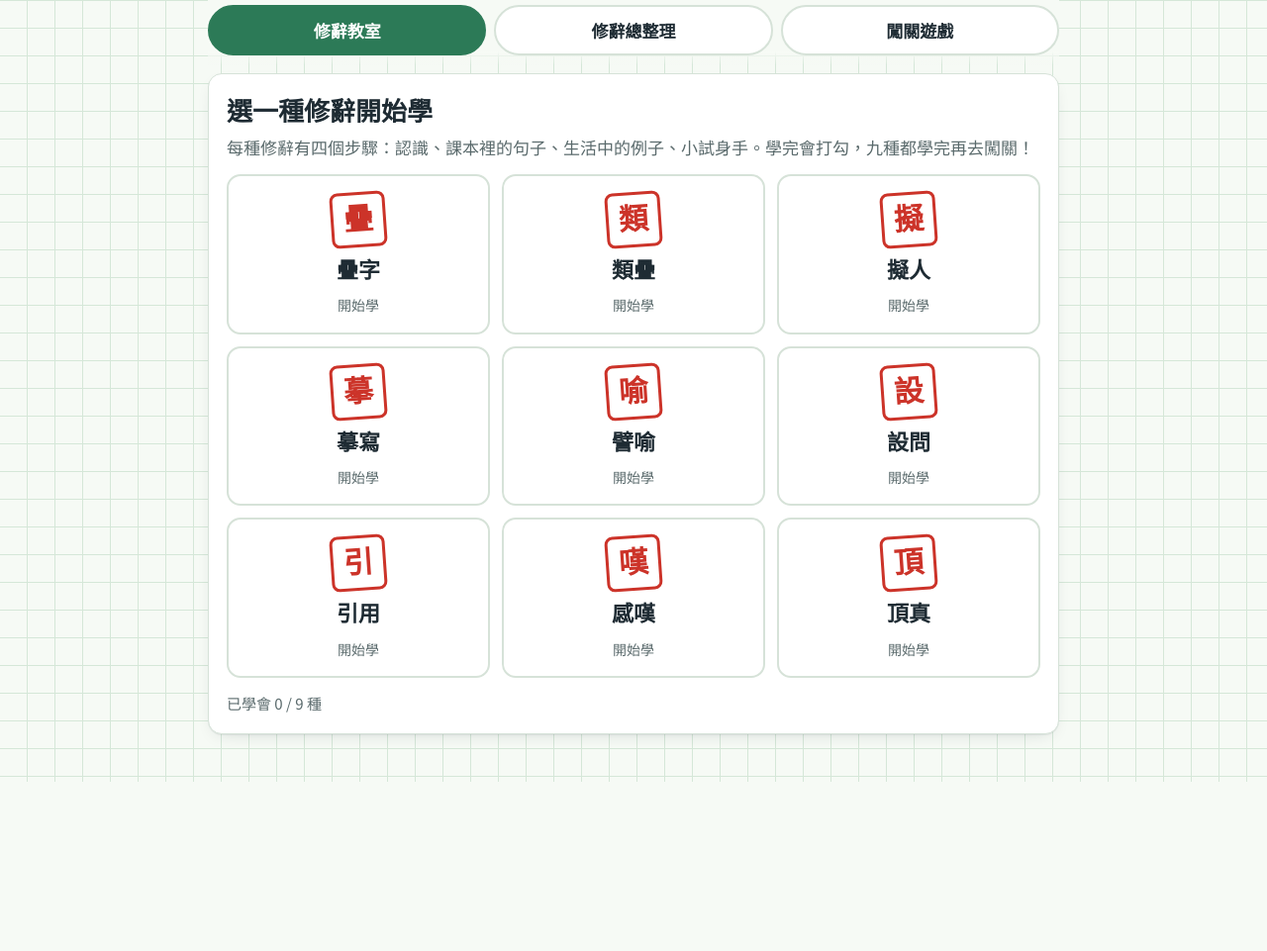
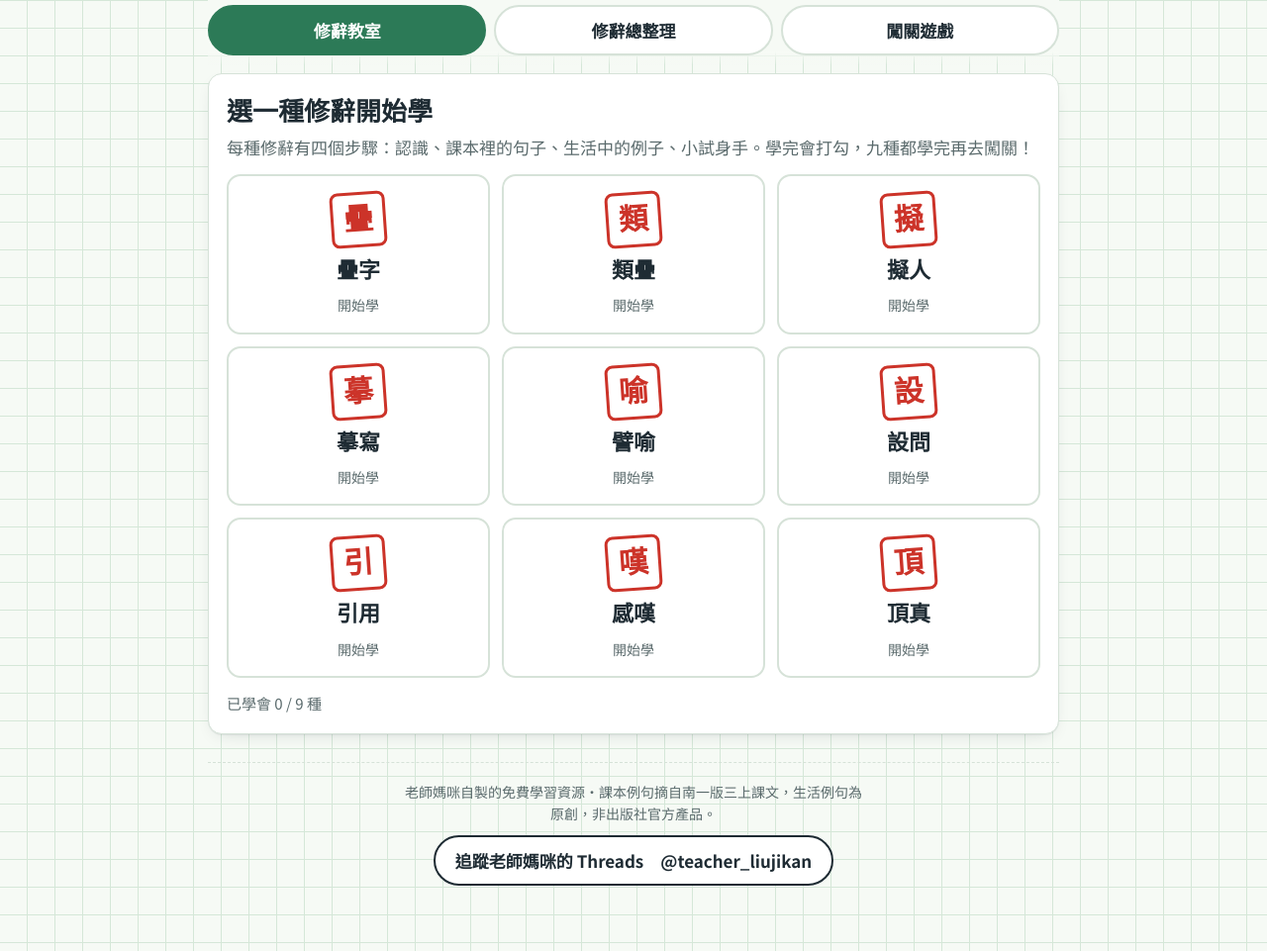
Before and after one commit to teacher-liujikan/rhetoric-detective, a plain HTML site: page index.html in a window 1280 px wide. Shown: the part 111-1072 px from the top of the page at 99% size. Before the commit the page ends 901 px from the top, so only its background shows below. Drawn offline with Linux system fonts and the light colour scheme; a web font is replaced by a local one.

Commit message:
Add files via upload

```diff
--- a/index.html
+++ b/index.html
@@ -241,6 +241,11 @@ mark.hl{background:none; color:inherit; text-decoration:underline; text-decorati
   .rcard{grid-template-columns:1fr}
   .rcard .seal{grid-row:auto}
 }
+.site-foot{margin-top:28px; padding-block:18px; border-top:1.5px dashed var(--line); display:grid; gap:10px; justify-items:center; text-align:center}
+.site-foot p{margin:0; font-size:14px; color:var(--muted); max-width:60ch}
+.threads-link{display:inline-flex; align-items:center; gap:8px; border:2px solid var(--ink); color:var(--ink); background:var(--card); border-radius:999px; padding:10px 20px; font-weight:700; text-decoration:none; min-height:48px}
+.threads-link:hover{background:var(--ink); color:var(--card)}
+.threads-link:focus-visible{outline:3px solid var(--green); outline-offset:2px}
 @media (prefers-reduced-motion: reduce){*{animation:none!important; transition:none!important}}
 </style>
 </head>
@@ -288,6 +293,10 @@ mark.hl{background:none; color:inherit; text-decoration:underline; text-decorati
     <div class="toolbar"><button class="icon-btn" id="soundBtn" aria-pressed="true">音效：開</button></div>
     <div id="stage"></div>
   </section>
+  <footer class="site-foot">
+    <p>老師媽咪自製的免費學習資源・課本例句摘自南一版三上課文，生活例句為原創，非出版社官方產品。</p>
+    <a class="threads-link" href="https://www.threads.com/@teacher_liujikan" target="_blank" rel="noopener">追蹤老師媽咪的 Threads　@teacher_liujikan</a>
+  </footer>
 </div>
 
 <script>
@@ -590,6 +599,7 @@ function finish(){
       <button class="${wrong.length?"ghost-btn":"big-btn"}" id="again">再玩一次</button>
       <button class="ghost-btn" id="toSetup">換範圍</button>
       <button class="ghost-btn" id="toReview">回總整理</button></div>
+    <p style="margin:0;font-size:15px;color:var(--muted)">喜歡這個遊戲嗎？<a href="https://www.threads.com/@teacher_liujikan" target="_blank" rel="noopener" style="color:var(--red);font-weight:700">追蹤老師媽咪的 Threads</a>，看更多複習小遊戲。</p>
   </div>`;
   if(wrong.length) $("#retryWrong").onclick=()=>newRound(wrong.map(r=>({q:r.Q.q,kind:r.Q.kind})));
   $("#again").onclick=()=>newRound();
```
